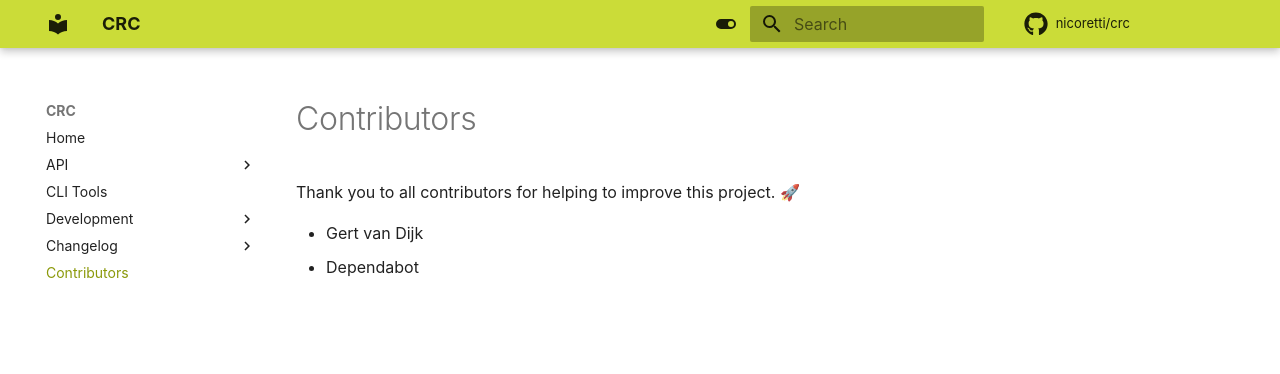
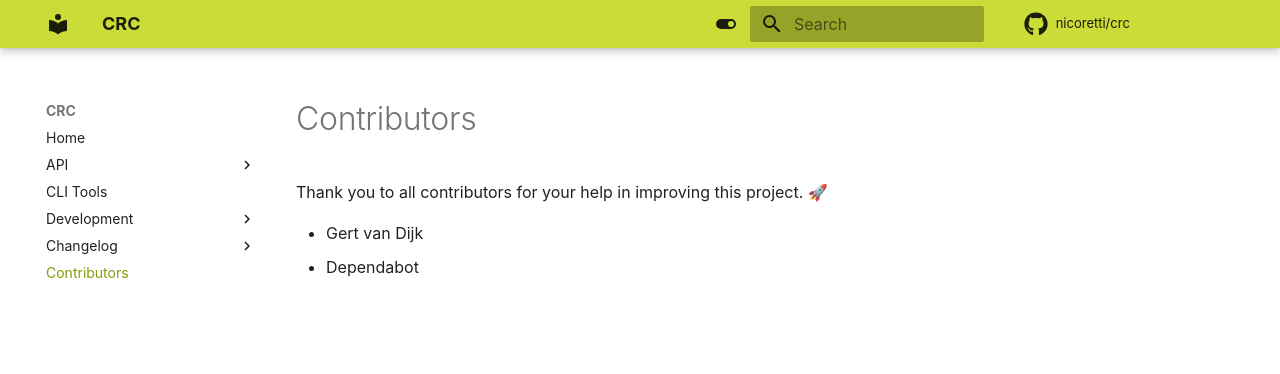
Before and after one commit to Nicoretti/crc, an MkDocs documentation site: the page built from docs/docs/contributors.md, in a window 1280 px wide. Shown: the top 374 px of the page. Built offline with MkDocs 1.6.1 and Material for MkDocs 9.7.7, drawn with Linux system fonts in a browser that asks for light colours; comment, search, counter and statistics services are not loaded.

Commit message:
Adjust contributors paage

```diff
--- a/docs/docs/contributors.md
+++ b/docs/docs/contributors.md
@@ -1,6 +1,6 @@
 # Contributors
 
-Thank you to all contributors for helping to improve this project. 🚀
+Thank you to all contributors for your help in improving this project. 🚀
 
 * Gert van Dijk
 * Dependabot
```
